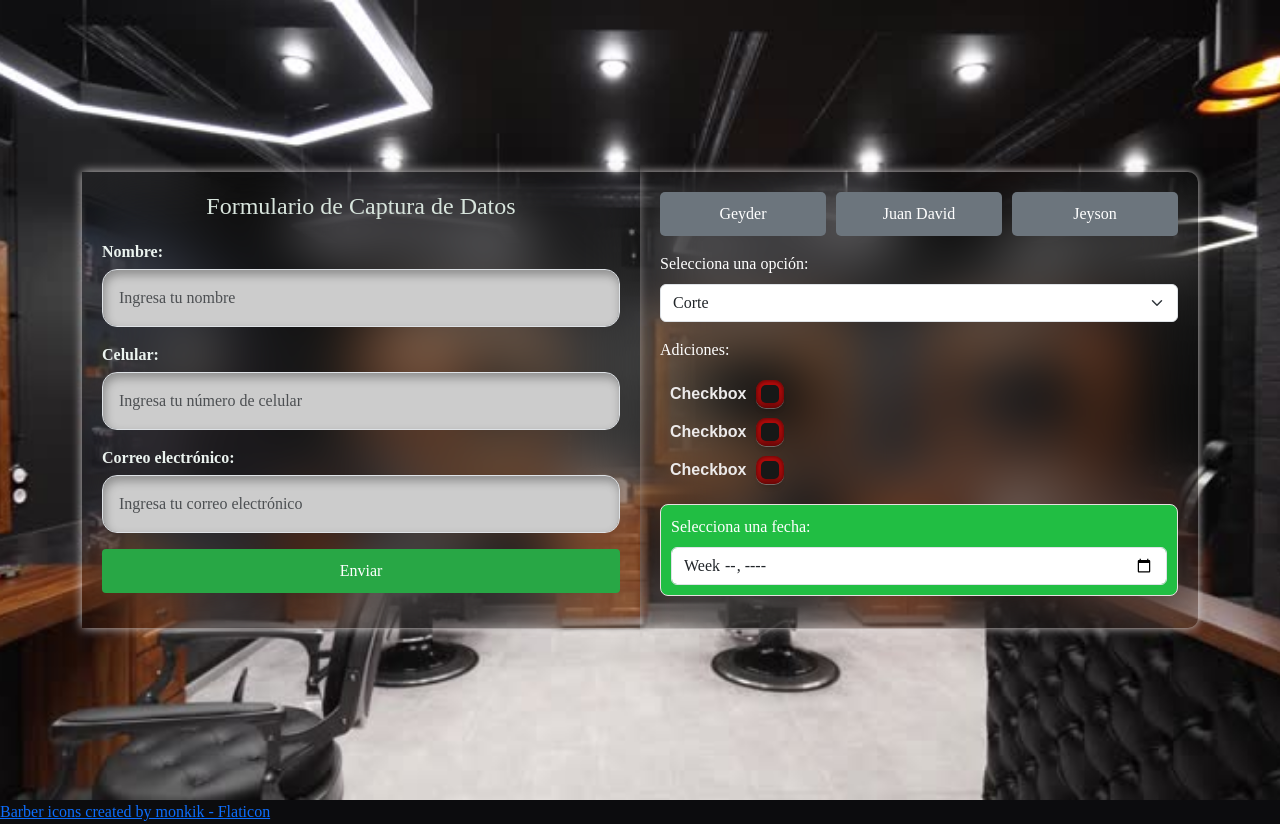
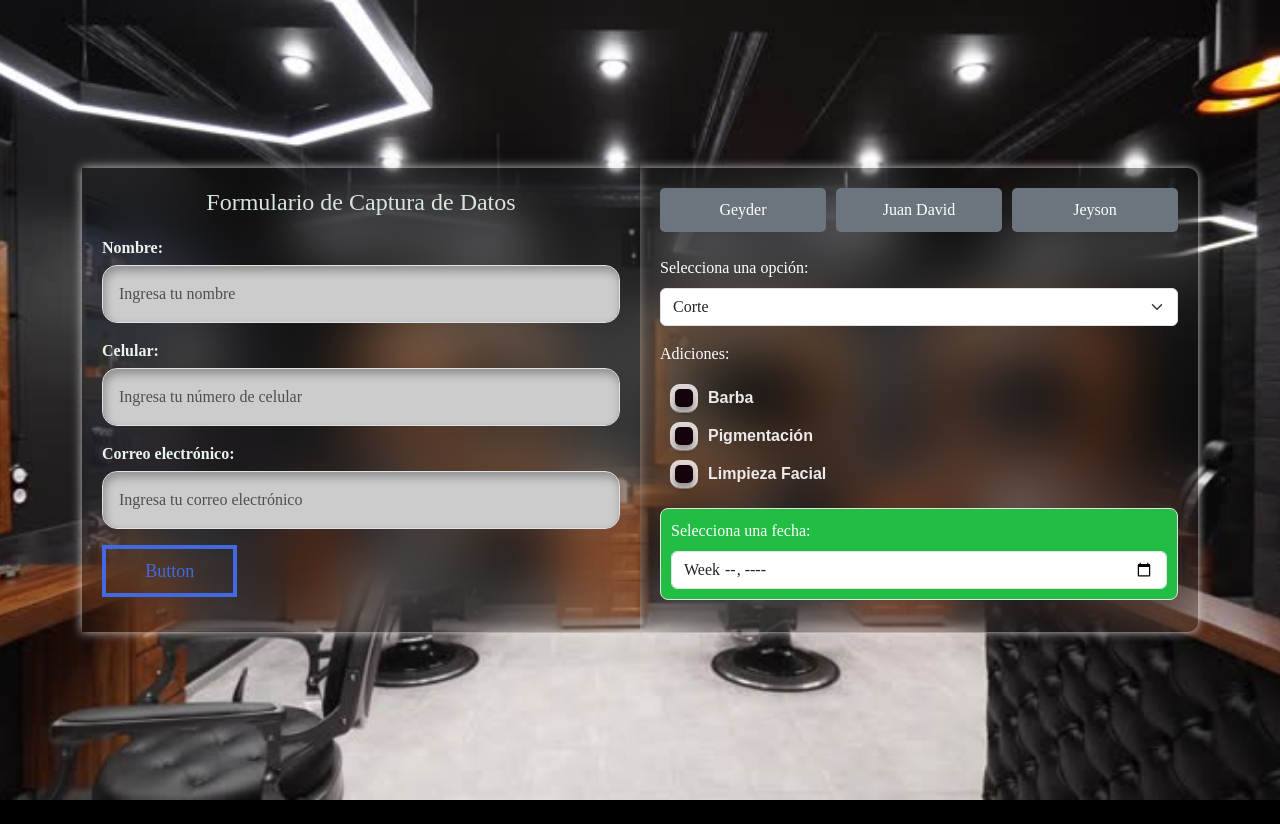
Before and after one commit to luisracero/talentotechproyectolondon, a Flask app: page /citas in a window 1280 px wide. Shown: the part 160-984 px from the top of the page. After the commit the page ends 960 px from the top, so only its background shows below. Run offline with Flask 3, Linux system fonts and the light colour scheme; some web fonts are replaced.

Commit message:
confirma cambios

```diff
--- a/static/css/style.css
+++ b/static/css/style.css
@@ -142,7 +142,13 @@ button[aria-expanded="false"] .navbar-toggler-icon {
     backdrop-filter: blur(10px); /* efecto de vidrio */
     border: 1px solid rgba(255, 255, 255, 0.39); /* borde blanco transparente */
     box-shadow: 0 0 10px rgba(82, 115, 153, 0.5); /* sombra oscura */
+    display: flex;
+    transition: .4s ease-in-out;
+  }
 
+  .card:hover{
+    transform: scale(1.05);
+    border: 1px solid rgb(205, 205, 226);
   }
 
   .card-img-top {
@@ -288,21 +294,63 @@ button[aria-expanded="false"] .navbar-toggler-icon {
              -13px -13px 100px #ffffff;
 }
 
-/* Estilos para el botón de envío */
-/* Estilos específicos para el botón de envío */
-#citas .formulario-container button[type="submit"] {
-  background-color: #28a745; /* Color verde */
-  color: #fff; /* Texto blanco */
-  border: none; /* Sin borde */
-  border-radius: 4px; /* Bordes redondeados */
-  padding: 10px 20px; /* Espaciado interno */
-  font-size: 16px; /* Tamaño de fuente */
-  cursor: pointer; /* Cambia el cursor al pasar el mouse */
-  transition: background-color 0.3s ease; /* Transición suave */
+
+
+/* From Uiverse.io by adamgiebl */
+
+
+.boton-citas {
+  border: none;
+  display: block;
+  position: relative;
+  padding: 0.7em 2.4em;
+  font-size: 18px;
+  background: transparent;
+  cursor: pointer;
+  user-select: none;
+  overflow: hidden;
+  color: royalblue;
+  z-index: 1;
+  font-family: inherit;
+  font-weight: 500;
 }
 
-#citas .formulario-container button[type="submit"]:hover {
-  background-color: #218838; /* Color verde oscuro al pasar el mouse */
+.boton-citas span {
+  position: absolute;
+  left: 0;
+  top: 0;
+  width: 100%;
+  height: 100%;
+  background: transparent;
+  z-index: -1;
+  border: 4px solid royalblue;
+}
+
+.boton-citas span::before {
+  content: "";
+  display: block;
+  position: absolute;
+  width: 8%;
+  height: 500%;
+  background: var(--lightgray);
+  top: 50%;
+  left: 50%;
+  transform: translate(-50%, -50%) rotate(-60deg);
+  transition: all 0.3s;
+}
+
+.boton-citas:hover span::before {
+  transform: translate(-50%, -50%) rotate(-90deg);
+  width: 100%;
+  background: royalblue;
+}
+
+.boton-citas:hover {
+  color: white;
+}
+
+.boton-citas:active span::before {
+  background: #2751cd;
 }
 
 /* Estilos para la columna derecha */
@@ -390,58 +438,65 @@ button[aria-expanded="false"] .navbar-toggler-icon {
   transform: scale(0.95); /* Efecto de "undido" permanente */
 }
 
+/* From Uiverse.io by adamgiebl */
 
-/* From Uiverse.io by adamgiebl */
+/* Contenedor principal del checkbox */
 .checkbox {
-  display: flex;
-  align-items: center;
-  margin: 10px;
-  font-family: Arial, sans-serif;
-  color: rgb(236, 234, 234);
+  display: flex;                  /* Usa Flexbox para alinear los elementos hijos */
+  align-items: center;           /* Alinea los elementos hijos verticalmente al centro */
+  margin: 10px;                  /* Margen exterior de 10px alrededor del contenedor */
+  font-family: Arial, sans-serif; /* Fuente del texto */
+  color: rgb(236, 234, 234);     /* Color del texto */
 }
 
+/* Oculta el input checkbox nativo */
 .checkbox input {
-  display: none;
+  display: none;                 /* Oculta el input checkbox real */
 }
 
+/* Estilo del checkmark (la casilla personalizada) */
 .checkbox .checkmark {
-  width: 28px;
-  height: 28px;
-  border-radius: 10px;
-  background-color: #f00d0dee;
-  box-shadow: rgba(0, 0, 0, 0.62) 0px 0px 5px inset, rgba(0, 0, 0, 0.21) 0px 0px 0px 24px inset,
-        #e3e3e3 0px 0px 0px 0px inset, rgba(224, 224, 224, 0.45) 0px 1px 0px 0px;
-  cursor: pointer;
-  position: relative;
+  margin-right: 10px;
+  width: 28px;                   /* Ancho del checkmark */
+  height: 28px;                  /* Alto del checkmark */
+  border-radius: 10px;           /* Bordes redondeados */
+  box-shadow: rgba(236, 232, 232, 0.62) 0px 0px 5px inset, rgba(247, 242, 242, 0.829) 0px 0px 0px 24px inset,
+        #e3e3e3 0px 0px 0px 0px inset, rgba(224, 224, 224, 0.45) 0px 1px 0px 0px; /* Sombras internas y externas */
+  cursor: pointer;               /* Cambia el cursor a una mano al pasar sobre el checkmark */
+  position: relative;            /* Permite posicionar elementos hijos relativamente */
 }
 
+/* Pseudo-elemento que representa el "interior" del checkmark */
 .checkbox .checkmark::after {
-  content: "";
-  width: 18px;
-  height: 18px;
-  border-radius: 5px;
-  background-color: #171817;
-  box-shadow: transparent 0px 0px 0px 2px, rgba(0, 0, 0, 0.3) 0px 6px 6px;
-  position: absolute;
-  top: 50%;
-  left: 50%;
-  transform: translate(-50%, -50%);
-  transition: background-color 0.3s ease-in-out;
+  content: "";                   /* Contenido vacío (necesario para pseudo-elementos) */
+  width: 18px;                   /* Ancho del interior */
+  height: 18px;                  /* Alto del interior */
+  border-radius: 5px;            /* Bordes redondeados del interior */
+  background-color: #14020d;     /* Color de fondo del interior (rosa) */
+  box-shadow: transparent 0px 0px 0px 2px, rgba(0, 0, 0, 0.3) 0px 6px 6px; /* Sombra del interior */
+  position: absolute;            /* Posiciona el interior absolutamente dentro del checkmark */
+  top: 50%;                      /* Centra verticalmente */
+  left: 50%;                     /* Centra horizontalmente */
+  transform: translate(-50%, -50%); /* Ajusta el centrado */
+  transition: background-color 0.3s ease-in-out; /* Transición suave del color de fondo */
 }
 
+/* Estilo del checkmark cuando el checkbox está marcado */
 .checkbox input:checked + .checkmark {
-  background-color: #0e20c0;
-  box-shadow: rgba(0, 0, 0, 0.62) 0px 0px 5px inset, #b7b9b7 0px 0px 0px 2px inset, #b7b9b7 0px 0px 0px 24px inset,
-        rgba(224, 224, 224, 0.45) 0px 1px 0px 0px;
+  background-color: #0e20c0;     /* Cambia el color de fondo del checkmark a azul */
+  box-shadow: rgba(0, 0, 0, 0.62) 0px 0px 5px inset, #08df08 0px 0px 0px 2px inset, #07e407 0px 0px 0px 24px inset,
+        rgba(4, 216, 4, 0.45) 0px 1px 0px 0px; /* Cambia las sombras del checkmark */
 }
 
+/* Estilo del interior del checkmark cuando el checkbox está marcado */
 .checkbox input:checked + .checkmark::after {
-  background-color: white;
+  background-color: rgba(61, 230, 89, 0.445);       /* Cambia el color del interior a blanco */
 }
 
+/* Estilo de la etiqueta de texto */
 .checkbox .label {
-  margin-right: 10px;
-  user-select: none;
-  font-weight: 700;
-  cursor: pointer;
+  margin-right: 10px;            /* Margen derecho de 10px para separar el texto del checkmark */
+  user-select: none;             /* Evita que el texto sea seleccionable */
+  font-weight: 700;              /* Texto en negrita */
+  cursor: pointer;               /* Cambia el cursor a una mano al pasar sobre el texto */
 }
--- a/templates/base.html
+++ b/templates/base.html
@@ -57,6 +57,5 @@
 
     <script src="{{ url_for('static', filename='botones.js') }}"></script>
     <script src="https://cdn.jsdelivr.net/npm/bootstrap@5.3.3/dist/js/bootstrap.bundle.min.js"></script>
-    <a href="https://www.flaticon.com/free-icons/barber" title="barber icons">Barber icons created by monkik - Flaticon</a>
 </body>
 </html>
--- a/templates/citas.html
+++ b/templates/citas.html
@@ -31,7 +31,10 @@
 
                       <!-- Botón de envío -->
                       <div class="campo">
-                          <button type="submit" class="btn btn-primary w-100">Enviar</button>
+                        <!-- From Uiverse.io by adamgiebl -->
+                        <button class="boton-citas"> Button
+                         <span></span>
+                          </button>
                       </div>
                   </form>
               </div>
@@ -40,10 +43,10 @@
           <!-- Columna derecha -->
           <div class="col-md-6" id="columna-derecha">
               <!-- Tres botones en fila -->
-              <div class="botones-fila d-flex justify-content-between mb-3">
-                <div class="opcion-btn seleccionable" onclick="seleccionarOpcion(this)">Geyder</div>
-                <div class="opcion-btn seleccionable" onclick="seleccionarOpcion(this)">Juan David</div>
-                <div class="opcion-btn seleccionable" onclick="seleccionarOpcion(this)">Jeyson</div>
+              <div class="botones-fila d-flex flex-column flex-md-row justify-content-between mb-3">
+                <div class="opcion-btn seleccionable mb-2 mb-mb-0" onclick="seleccionarOpcion(this)">Geyder</div>
+                <div class="opcion-btn seleccionable mb-2 mb-mb-0" onclick="seleccionarOpcion(this)">Juan David</div>
+                <div class="opcion-btn seleccionable mb-2 mb-mb-0" onclick="seleccionarOpcion(this)">Jeyson</div>
             </div>
 
               <!-- Casilla desplegable con 6 opciones -->
@@ -61,21 +64,22 @@
                   <label class="form-label">Adiciones:</label>
                   <!-- From Uiverse.io by adamgiebl -->
 <label class="checkbox" for="checkbox1">
-    <input checked="" id="checkbox1" type="checkbox">
-    <span class="label">Checkbox</span>
+    <input id="checkbox1" type="checkbox">
     <span class="checkmark"></span>
+    <span class="label">Barba</span>
   </label>
                  <!-- From Uiverse.io by adamgiebl -->
 <label class="checkbox" for="checkbox2">
-    <input checked="" id="checkbox2" type="checkbox">
-    <span class="label">Checkbox</span>
+    <input id="checkbox2" type="checkbox">
     <span class="checkmark"></span>
+    <span class="label">Pigmentación</span>
   </label>
                   <!-- From Uiverse.io by adamgiebl -->
 <label class="checkbox" for="checkbox3">
-    <input checked="" id="checkbox3" type="checkbox">
-    <span class="label">Checkbox</span>
+    <input id="checkbox3" type="checkbox">
     <span class="checkmark"></span>
+    <span class="label">Limpieza Facial</span>
+
   </label>
               </div>
 
```
